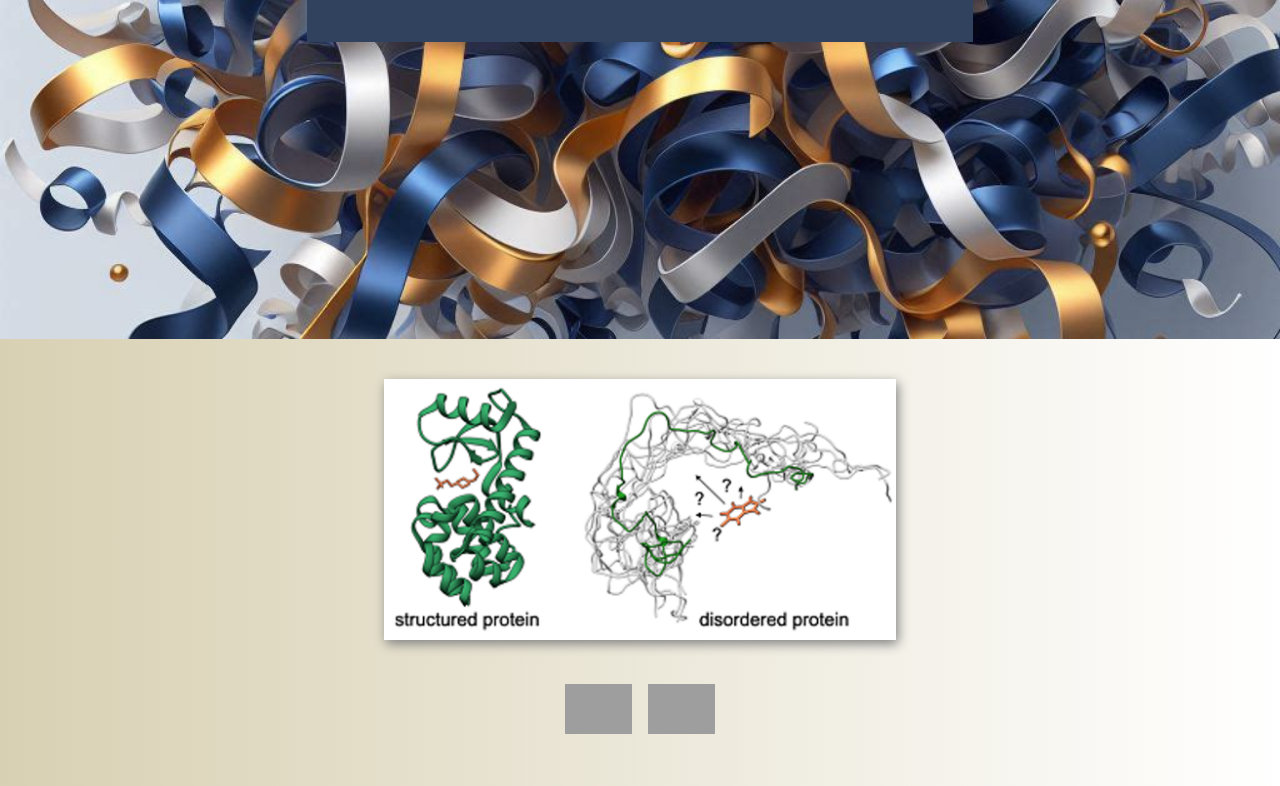
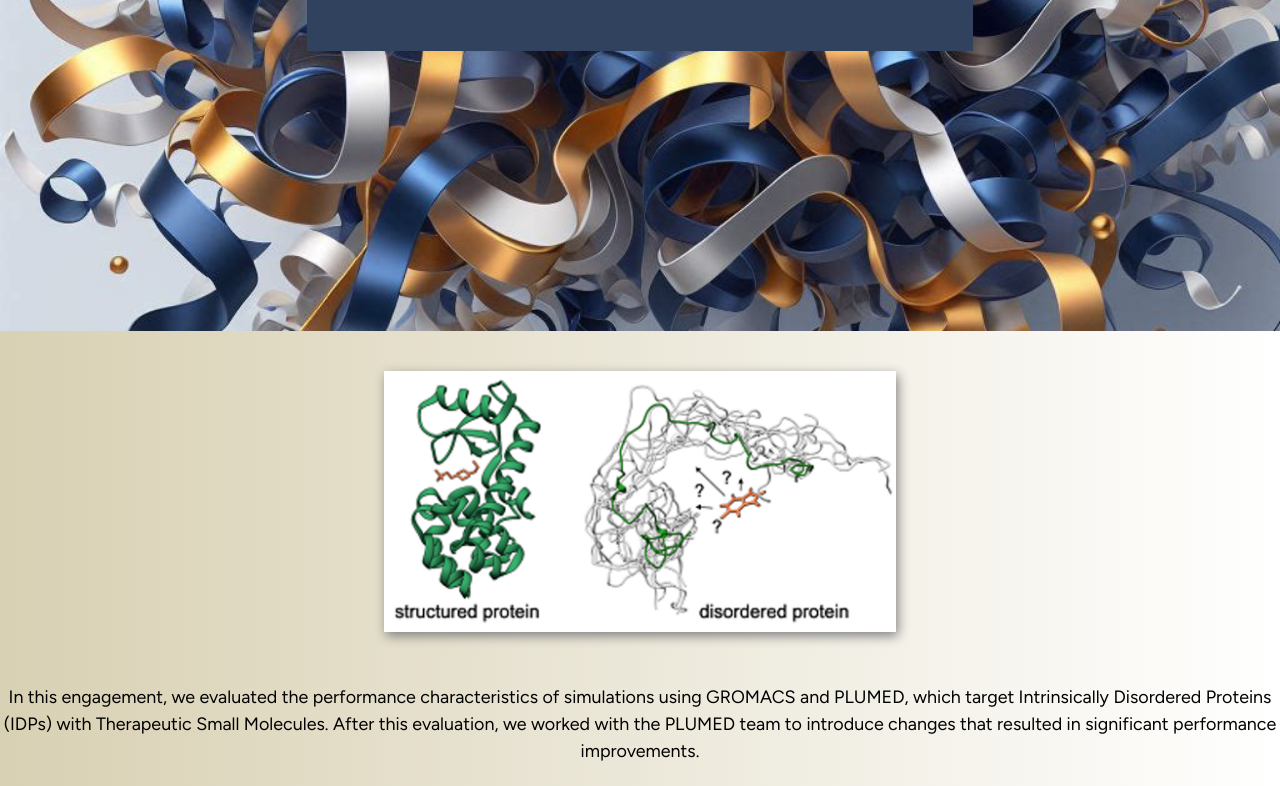
Before and after one commit to gt-sse-center/project-showcase, a React (Vite) app: page / in a window 1280 px wide. Shown: the part 2000-2786 px from the top of the page. Built offline with nearby package versions, Linux system fonts and the light colour scheme; grey boxes are pictures that could not be loaded; a web font is replaced by a local one.

Commit message:
Updated content in preparation for new engagements
Ensure that all existing engagements have a title and description, ultimately followed by a list of bullet items. This same structure will be used for new engagements, to be added soon.

```diff
--- a/src/components/Nine.css
+++ b/src/components/Nine.css
@@ -75,20 +75,21 @@ main.card9 {
 
 & section.text-bloc {
 	& div {
-		padding: 4vh 0;
+		font-family: 'Figtree', serif;
+		font-weight: 400;
+		font-style: normal;
+		font-size: 1.4vw;
+		line-height: 1.5;
+		padding: 1vh 0;
+
 		& p {
 			margin: 0px;
 			padding: 1.2vh 20vw;
-			font-family: 'Figtree', serif;
-			font-weight: 400;
-			font-style: normal;
-			font-size: 1.4vw;
-			line-height: 1.5;
 		}
 	}
 
 	& figure {
-		margin: 5vh 0 0 0;
+		margin: 5vh 0 5vh 0;
 
 		& img {
 			max-width: 40vw;
--- a/src/content.json
+++ b/src/content.json
@@ -1,6 +1,7 @@
 [
 	{
-		"title": "Targeting Intrinsically Disordered Proteins (IDPs) with Therapeutic Small Molecules",
+		"title": "Performance Enhancements for Simulations that Target Intrinsically Disordered Proteins (IDPs) with Therapeutic Small Molecules",
+		"description": "In this engagement, we evaluated the performance characteristics of simulations using GROMACS and PLUMED, which target Intrinsically Disordered Proteins (IDPs) with Therapeutic Small Molecules. After this evaluation, we worked with the PLUMED team to introduce changes that resulted in significant performance improvements.",
 		"background": "proteins10.png",
 		"cover": "proteins.png",
 		"logos": [
@@ -18,57 +19,51 @@
 		"takeaways": [
 			{
 				"description": "Improved the efficiency of metainference simulations with PLUMED",
-				"children": ["68% improvement over CPU baseline", "53% improvement over GPU baseline"]
-			},
-			{
-				"description": "Profiled multiple simulations, revealing PLUMED is not a significant bottleneck in these simulations and added documentation so that others can generate profile data"
-			},
-			{
-				"description": "Ensured backward compatibility for existing PLUMED simulations"
+				"children": [
+					"68% improvement over CPU baseline",
+					"53% improvement over GPU baseline",
+					"Profiled multiple simulations, revealing PLUMED is not a significant bottleneck in these simulations and added documentation so that others can generate profile data",
+					"Ensured backward compatibility for existing PLUMED simulations"
+				]
 			}
 		],
 		"start_date": "May 2023",
 		"end_date": "September 2023"
 	},
 	{
-		"title": "A numerical heat flow model that infers long-term climate and glacial history using Bayesian inversion of in-situ borehole temperature measurements previously taken in Antarctica",
+		"title": "Icetemp: Converting a Jupyter Notebook to a Python Package",
+		"description": "Icetemp is a numerical heat flow model that infers long-term climate and glacial history using Bayesian inversion of in-situ borehole temperature measurements previously taken in Antarctica. In this engagement, we converted this algorithm, written as a Jupyter Notebook, into a Python package available on PyPi, complete with automated testing and Continuous Integration / Delivery / Deployment.",
 		"cover": "montelli.png",
 		"background": "icecore5.png",
 		"takeaways": [
 			{
-				"description": "Create a professionally tested Python library from Jupyter Notebook code",
+				"description": "Created a professionally tested Python library from Jupyter Notebook code",
 				"children": [
 					"multi-platform continuous integration (CI) workflow",
 					"automated tests",
-					"automatic deploys to PyPi"
+					"automatic deploys to PyPi",
+					"Improved performance of existing model by 20%",
+					"Ensured the functionality is open to the science community"
 				]
-			},
-			{
-				"description": "Improved performance of existing model by 20%"
-			},
-			{
-				"description": "Ensured the functionality is open to the science community"
 			}
 		],
 		"start_date": "June 2023",
 		"end_date": "September 2023"
 	},
 	{
-		"title": "FastANI is an HPC-oriented Python package to perform whole-genome Average Nucleotide Identity (ANI). FastANI allows for quickly comparing two genomes to find matches in their genetic structure",
+		"title": "FastANI: Improving the Quality of a Python Package",
+		"description": "FastANI is an HPC-oriented Python package to perform whole-genome Average Nucleotide Identity (ANI). FastANI allows for quickly comparing two genomes to find matches in their genetic structure.",
 		"cover": "FastANI.png",
 		"background": "dna10.png",
 		"takeaways": [
 			{
-				"description": "Developed tests and CI/CD to facilitate future updates"
-			},
-			{
-				"description": "Released a new version of FastANI"
-			},
-			{
-				"description": "Updated build system"
-			},
-			{
-				"description": "Performed repository clean up"
+				"description": "Improved the quality of the FastANI Python package",
+				"children": [
+					"Developed tests and CI/CD to facilitate future updates",
+					"Released a new version of FastANI",
+					"Updated build system",
+					"Performed repository clean up"
+				]
 			}
 		],
 		"start_date": "September 2022",
```
